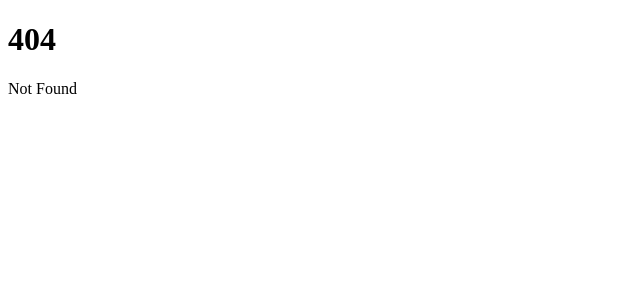
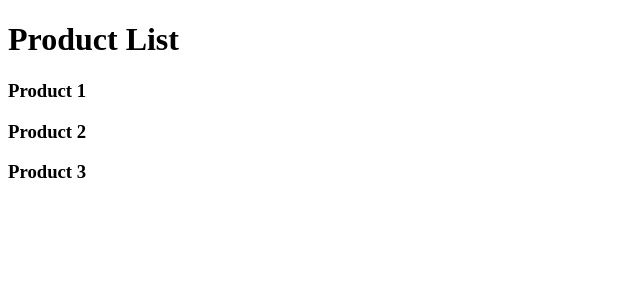
Before and after one commit to liar88828/svelte-kit-tutor, a SvelteKit app: page /products in a window 1280 px wide. Before the commit this address had no page. Shown: the top 300 px of the page, without its empty margins (0-640 px from the left). Built offline with nearby package versions, Linux system fonts and the light colour scheme.

Commit message:
6 Dynamic Routing

```diff
--- a/src/routes/blog/first/+page.svelte
+++ b/src/routes/blog/first/+page.svelte
@@ -1 +1 @@
-<h1>first blog post</h1>
+<h1>second blog post</h1>
--- /dev/null
+++ b/src/routes/products/+page.svelte
@@ -0,0 +1,4 @@
+<h1>Product List</h1>
+<h3>Product 1</h3>
+<h3>Product 2</h3>
+<h3>Product 3</h3>
--- /dev/null
+++ b/src/routes/products/[productId]/+page.svelte
@@ -0,0 +1,6 @@
+<script>
+	import { page, } from '$app/stores';
+	const productId = $page.params.productId;
+</script>
+
+<h1>Detail About Product {productId}</h1>
```
